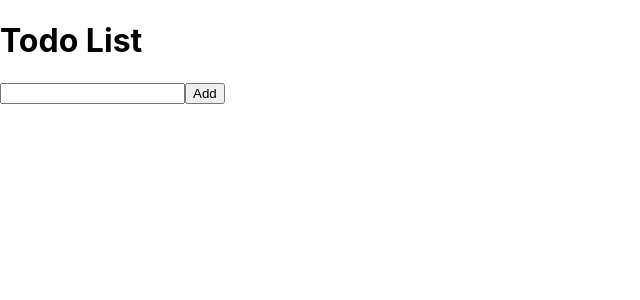
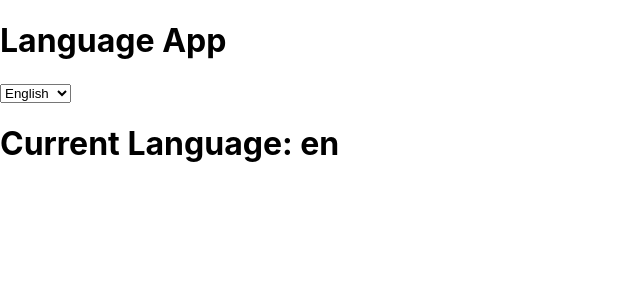
Before and after one commit to NicolaPisani/react, a React (Create React App) app in the folder hello/: page / in a window 1280 px wide. Shown: the top 300 px of the page, without its empty margins (0-640 px from the left). Built offline with nearby package versions, Linux system fonts and the light colour scheme.

Commit message:
create-languagecontext

```diff
--- a/hello/src/App.js
+++ b/hello/src/App.js
@@ -1,30 +1,15 @@
 import React from "react";
-import TodoList from "./TodoList";
+import LanguageProvider from "./LanguageProvider";
+import DisplayLanguage from "./DisplayLanguage";
 
 class App extends React.Component {
-  handleRemoveItem = (index) => {
-    // Implementa l'eliminazione dell'elemento con l'indice specificato
-    console.log("Remove item at index:", index);
-  };
-
   render() {
     return (
       <div>
-        <h1>Todo List</h1>
-        <TodoList
-          render={(items, handleRemoveItem) => (
-            <ul>
-              {items.map((item, index) => (
-                <li key={index}>
-                  {item}
-                  <button onClick={() => handleRemoveItem(index)}>
-                    Remove
-                  </button>
-                </li>
-              ))}
-            </ul>
-          )}
-        />
+        <h1>Language App</h1>
+        <LanguageProvider>
+          <DisplayLanguage />
+        </LanguageProvider>
       </div>
     );
   }
--- /dev/null
+++ b/hello/src/DisplayLanguage.js
@@ -0,0 +1,18 @@
+import React from "react";
+import LanguageContext from "./LanguageContext";
+
+class DisplayLanguage extends React.Component {
+  render() {
+    return (
+      <LanguageContext.Consumer>
+        {(language) => (
+          <div>
+            <h1>Current Language: {language}</h1>
+          </div>
+        )}
+      </LanguageContext.Consumer>
+    );
+  }
+}
+
+export default DisplayLanguage;
--- /dev/null
+++ b/hello/src/LanguageContext.js
@@ -0,0 +1,5 @@
+import React from "react";
+
+const LanguageContext = React.createContext();
+
+export default LanguageContext;
--- /dev/null
+++ b/hello/src/LanguageProvider.js
@@ -0,0 +1,33 @@
+import React from "react";
+import LanguageContext from "./LanguageContext";
+
+class LanguageProvider extends React.Component {
+  constructor(props) {
+    super(props);
+    this.state = {
+      language: "en", // Imposta la lingua predefinita
+    };
+  }
+
+  handleChangeLanguage = (event) => {
+    this.setState({ language: event.target.value });
+  };
+
+  render() {
+    const { language } = this.state;
+    const { children } = this.props;
+
+    return (
+      <LanguageContext.Provider value={language}>
+        <select onChange={this.handleChangeLanguage}>
+          <option value="en">English</option>
+          <option value="fr">French</option>
+          <option value="es">Spanish</option>
+        </select>
+        {children}
+      </LanguageContext.Provider>
+    );
+  }
+}
+
+export default LanguageProvider;
```
